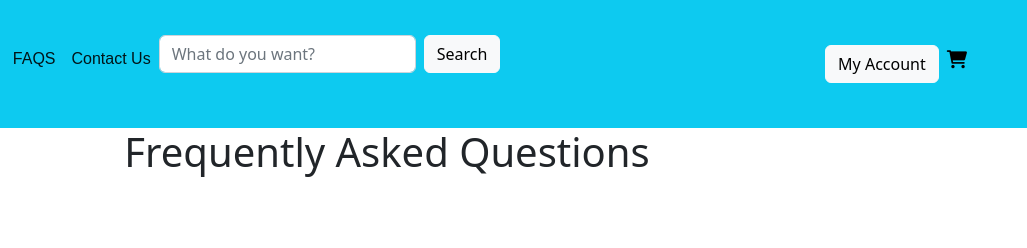
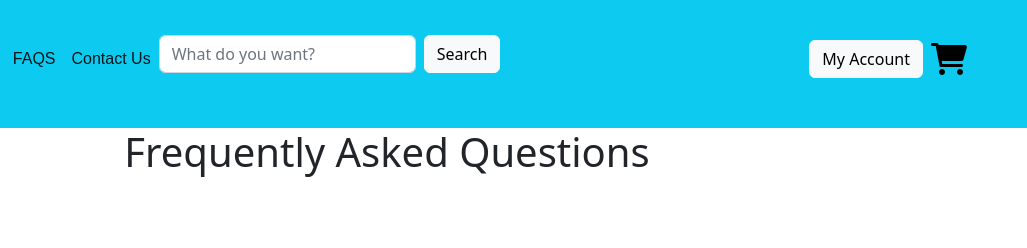
Before and after one commit to athanborbon222/WD11_KodeGo_Project2, a website: page Faqs.html in a window 1280 px wide. Shown: the top 248 px of the page, 253-1280 px from the left. Drawn offline with nearby package versions, Linux system fonts and the light colour scheme.

Commit message:
html pages

```diff
--- a/Faqs.html
+++ b/Faqs.html
@@ -25,7 +25,7 @@
 
     <nav class="navbar navbar-expand-lg bg-info footerShadow px-5 py-4">
       <div class="container-fluid">
-        <a class="navbar-brand" href="index.html">
+        <a class="navbar-brand" href="landingpages.html">
           <img
             src="./Images/LOGO3.png"
             class="img-fluid rounded-circle"
@@ -81,7 +81,7 @@
           </ul>
 
           <form class="d-flex" role="submit">
-            <button type="button" class="btn btn-light me-2">My Account</button>
+            <a class="btn btn-light me-2" href="userprofile.html">My Account</a>
           </form>
           <a class="d-flex" href="../cart/index.html">
             <i class="fa-solid fa-cart-shopping"></i>
--- a/about us.css
+++ b/about us.css
@@ -8,3 +8,7 @@ a {
   color: black;
   margin: 0px 0px 10px;
 }
+.fa-cart-shopping {
+  color: black;
+  font-size: xx-large;
+}
--- a/contact us.css
+++ b/contact us.css
@@ -12,3 +12,7 @@ a {
   color: black;
   margin: 0px 0px 10px;
 }
+.fa-cart-shopping {
+  color: black;
+  font-size: xx-large;
+}
--- a/faqs.css
+++ b/faqs.css
@@ -12,3 +12,7 @@ a {
   color: black;
   margin: 0px 0px 10px;
 }
+.fa-cart-shopping {
+  color: black;
+  font-size: xx-large;
+}
```
Also changed, not shown: about us.html (+3 -3 lines), contact us.html (+2 -2 lines), landingpages.html (+3 -3 lines).
